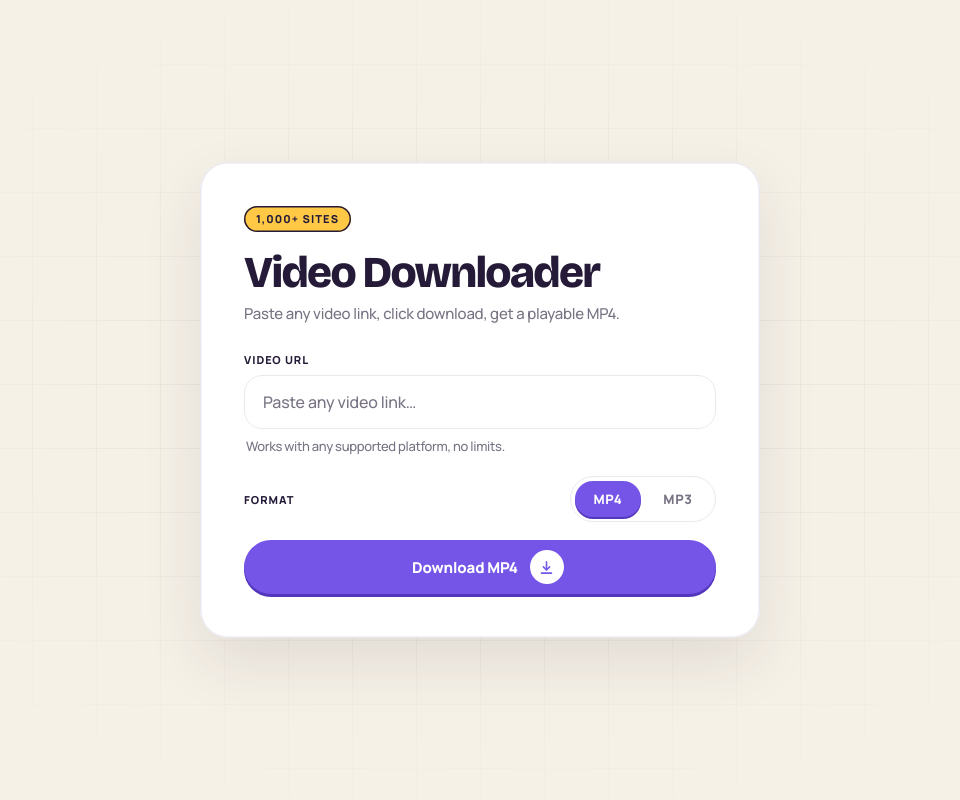
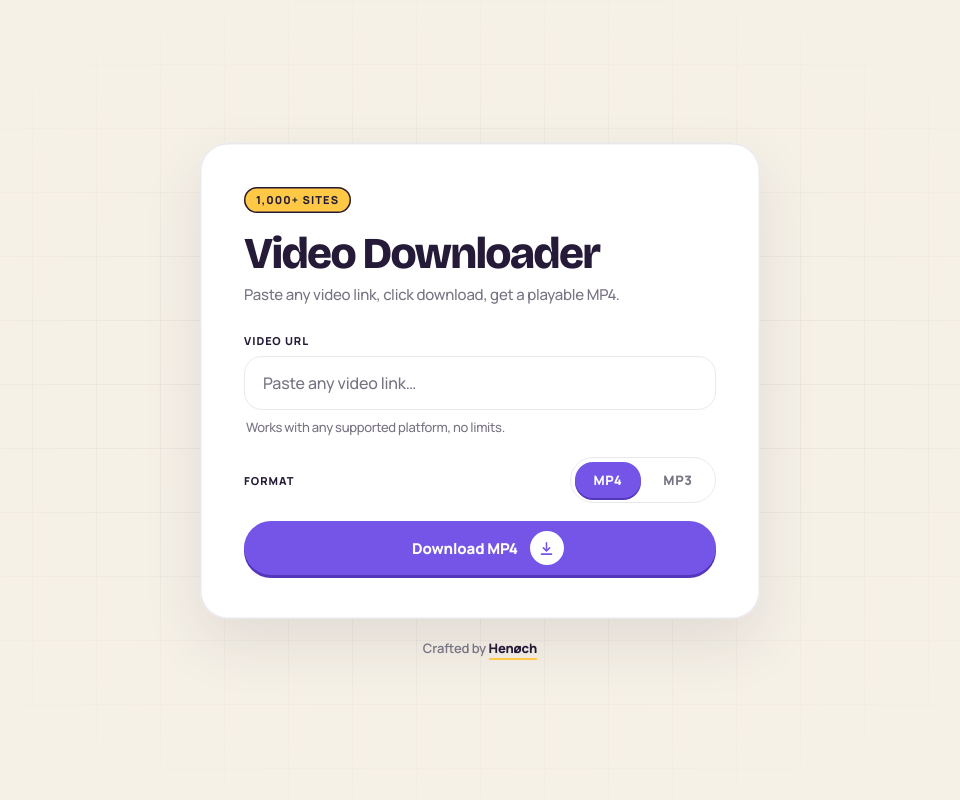
Before and after one commit to Henoch4/Video-downloader, a Flask app: page / in a window 1280 px wide. Shown: the whole page, without its empty margins (160-1120 px from the left). Run offline with Flask 3, Linux system fonts and the light colour scheme.

Commit message:
Prepare for Vercel: portable paths, bundled ffmpeg, config files, credit footer

```diff
--- a/app.py
+++ b/app.py
@@ -1,15 +1,41 @@
 import os
 import re
+import shutil
 import subprocess
+import time
 import yt_dlp
 from flask import Flask, render_template, request, send_file, jsonify
 import tempfile
 
 app = Flask(__name__, template_folder='templates')
 
-DOWNLOADS_FOLDER = os.path.join(os.environ.get('USERPROFILE', ''), 'Downloads')
-TEMP_DIR = os.path.join(os.environ.get('USERPROFILE', ''), 'AppData', 'Local', 'Temp', 'video_converter')
-os.makedirs(TEMP_DIR, exist_ok=True)
+# Portable across Windows (local dev) and Linux (Vercel functions).
+TEMP_BASE = os.path.join(tempfile.gettempdir(), 'video_converter')
+
+
+def _fresh_workdir():
+    """Per-request temp dir: safe for concurrent serverless invocations.
+    Purges workdirs older than 2h; each request only touches its own dir."""
+    os.makedirs(TEMP_BASE, exist_ok=True)
+    now = time.time()
+    for name in os.listdir(TEMP_BASE):
+        p = os.path.join(TEMP_BASE, name)
+        try:
+            if now - os.path.getmtime(p) > 7200:
+                shutil.rmtree(p, ignore_errors=True)
+        except OSError:
+            pass
+    return tempfile.mkdtemp(prefix='dl_', dir=TEMP_BASE)
+
+
+def ffmpeg_exe():
+    """System ffmpeg if present (local), else the bundled imageio-ffmpeg
+    binary (Vercel has no ffmpeg on PATH)."""
+    exe = shutil.which('ffmpeg')
+    if exe:
+        return exe
+    import imageio_ffmpeg
+    return imageio_ffmpeg.get_ffmpeg_exe()
 
 @app.route('/')
 def index():
@@ -32,7 +58,7 @@ def find_downloaded_file(ydl, info):
 
 def video_codec(path):
     """Return the video codec name (e.g. h264, vp9) or None for audio-only."""
-    p = subprocess.run(['ffmpeg', '-i', path],
+    p = subprocess.run([ffmpeg_exe(), '-i', path],
                        capture_output=True, text=True, errors='replace')
     m = re.search(r'Video:\s*([a-z0-9_]+)', p.stderr)
     return m.group(1) if m else None
@@ -43,7 +69,7 @@ def reencode_to_h264(src):
     base = os.path.splitext(src)[0]
     dst = base + '.h264.mp4'
     subprocess.run([
-        'ffmpeg', '-y', '-i', src,
+        ffmpeg_exe(), '-y', '-i', src,
         '-c:v', 'libx264', '-preset', 'veryfast', '-crf', '21',
         '-c:a', 'aac', '-b:a', '192k',
         '-movflags', '+faststart',
@@ -60,7 +86,7 @@ def convert_to_mp3(src, title):
     if os.path.abspath(src) == os.path.abspath(dst):
         return src
     subprocess.run([
-        'ffmpeg', '-y', '-i', src, '-vn',
+        ffmpeg_exe(), '-y', '-i', src, '-vn',
         '-c:a', 'libmp3lame', '-q:a', '0',
         '-id3v2_version', '3',
         '-metadata', f'title={title}',
@@ -83,16 +109,11 @@ def download():
 
     print(f'[download-start] format={fmt} url={url}', flush=True)
     try:
-        # Clean up any previous files (skip locked/stale ones)
-        for f in os.listdir(TEMP_DIR):
-            try:
-                os.remove(os.path.join(TEMP_DIR, f))
-            except OSError:
-                pass
+        workdir = _fresh_workdir()
 
         if fmt == 'mp3':
             ydl_opts = {
-                'outtmpl': os.path.join(TEMP_DIR, '%(title)s.%(ext)s'),
+                'outtmpl': os.path.join(workdir, '%(title)s.%(ext)s'),
                 'format': 'bestaudio[ext=m4a]/bestaudio/best',
                 'quiet': True,
                 'no_warnings': True,
@@ -100,7 +121,7 @@ def download():
         else:
             # Prefer H.264/MP4 (avc1) sources so no re-encode is needed
             ydl_opts = {
-                'outtmpl': os.path.join(TEMP_DIR, '%(title)s.%(ext)s'),
+                'outtmpl': os.path.join(workdir, '%(title)s.%(ext)s'),
                 'format': ('bestvideo[ext=mp4][vcodec^=avc1]+bestaudio[ext=m4a]/'
                            'bestvideo[ext=mp4]+bestaudio/'
                            'bestvideo[ext=mp4]/'
--- /dev/null
+++ b/requirements.txt
@@ -0,0 +1,3 @@
+Flask
+yt-dlp
+imageio-ffmpeg
--- a/templates/index.html
+++ b/templates/index.html
@@ -39,8 +39,10 @@
             -webkit-text-size-adjust: 100%;
             text-size-adjust: 100%;
             display: flex;
+            flex-direction: column;
             align-items: center;
             justify-content: center;
+            gap: 20px;
             min-height: 100vh;
             min-height: 100dvh;
             padding: max(24px, env(safe-area-inset-top)) max(16px, env(safe-area-inset-right)) max(24px, env(safe-area-inset-bottom)) max(16px, env(safe-area-inset-left));
@@ -352,6 +354,35 @@
 
         .again a:hover { text-decoration: underline; text-underline-offset: 3px; }
 
+        .credit {
+            position: relative;
+            z-index: 1;
+            font-size: 13px;
+            font-weight: 600;
+            letter-spacing: -0.01em;
+            color: var(--muted);
+            margin: 0;
+        }
+
+        .credit a {
+            color: var(--ink);
+            font-weight: 800;
+            text-decoration: none;
+            border-bottom: 2px solid var(--yellow);
+            padding-bottom: 1px;
+            transition: color 200ms ease, border-color 200ms ease;
+        }
+
+        @media (hover: hover) {
+            .credit a:hover { color: var(--violet); border-color: var(--violet); }
+        }
+
+        .credit a:focus-visible {
+            outline: 2px solid var(--violet);
+            outline-offset: 3px;
+            border-radius: 2px;
+        }
+
         @media (max-width: 480px) {
             .card { padding: 24px 20px; }
         }
@@ -370,7 +401,7 @@
         }
 
         @media (max-height: 560px) and (orientation: landscape) {
-            body { padding-top: 16px; padding-bottom: 16px; align-items: flex-start; }
+            body { padding-top: 16px; padding-bottom: 16px; justify-content: flex-start; }
             .card { padding-top: 18px; padding-bottom: 18px; }
             .chip { margin-bottom: 10px; }
             h1 { font-size: clamp(24px, 6vh, 30px); }
@@ -423,6 +454,8 @@
         <div id="status" class="status" role="status" aria-live="polite"></div>
         <div id="again" class="again"><a href="#" id="againLink" download>Download again</a></div>
     </main>
+
+    <footer class="credit">Crafted by <a href="https://github.com/Henoch4" target="_blank" rel="noopener noreferrer">Henøch</a></footer>
 
     <script>
         const form = document.getElementById('downloadForm');
```
Also changed, not shown: vercel.json (added), 1 other file.
